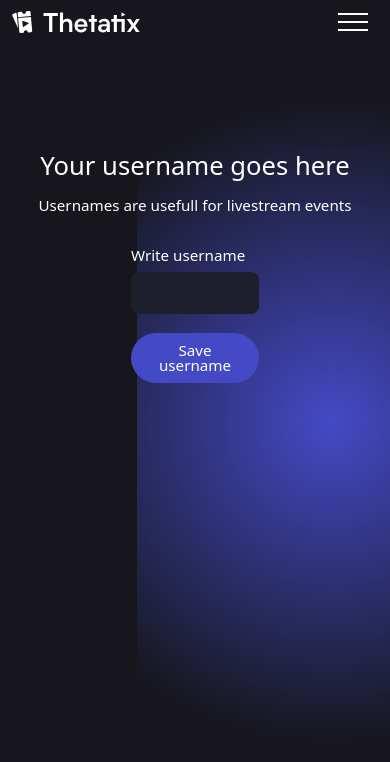
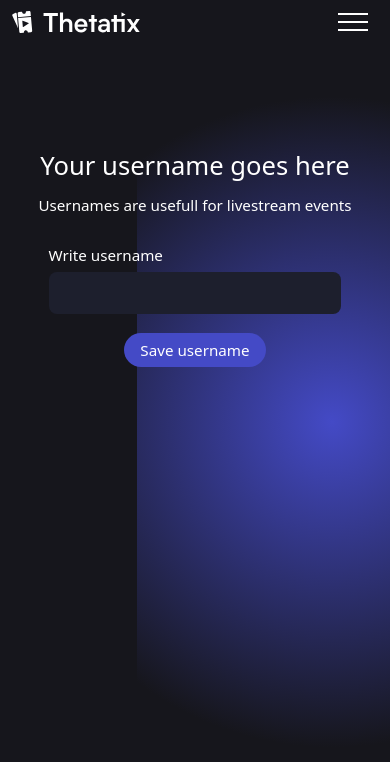
Before and after one commit to thetatix/thetatixapp, a Next.js app: page /profile in a window 390 px wide. Shown: the top 762 px of the page. Built offline with nearby package versions, Linux system fonts and the light colour scheme.

Commit message:
Update Profile.module.css

```diff
--- a/src/assets/styles/Profile.module.css
+++ b/src/assets/styles/Profile.module.css
@@ -10,3 +10,21 @@
 .form input::placeholder { color: var(--info-color); }
 .form button { background-color: var(--pri-color); color: var(--white); border: 0; border-radius: 3rem; padding: .6rem 1rem; font-size: var(--font-size); line-height: 1; font-weight: 400; transition: 0.5s; text-align: center; }
 .form button:hover { background-color: var(--ter-color); box-shadow: 0px 8px 18px 0px rgba(0, 0, 0, 0.15); }
+
+
+/* `xxl` applies to x-large devices (large desktops, less than 1400px) */
+@media (max-width: 1399.98px) {}
+
+/* `xl` applies to large devices (desktops, less than 1200px) */
+@media (max-width: 1199.98px) {}
+
+/* `lg` applies to medium devices (tablets, less than 992px) */
+@media (max-width: 991.98px) {}
+
+/* `md` applies to small devices (landscape phones, less than 768px) */
+@media (max-width: 767.98px) {
+    .form { max-width: 80%; }
+}
+
+/* `sm` applies to x-small devices (portrait phones, less than 576px) */
+@media (max-width: 575.98px) {}
```
